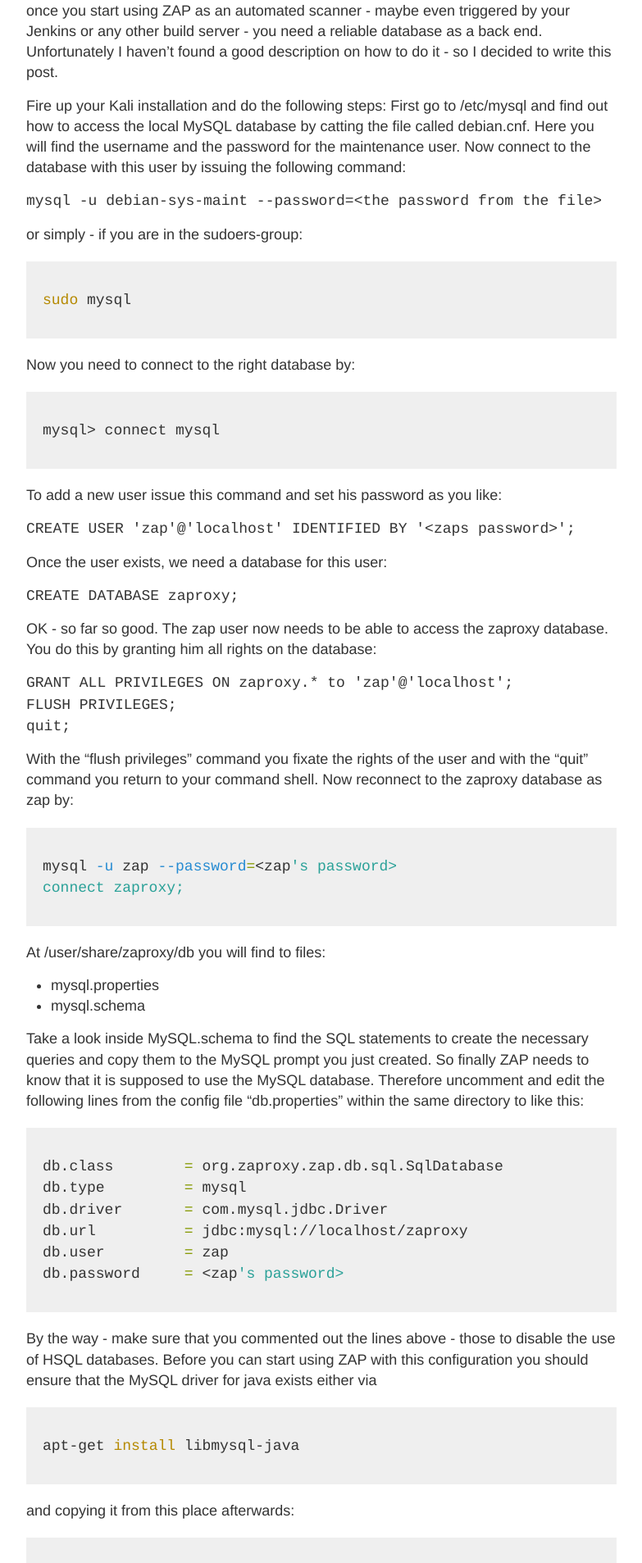
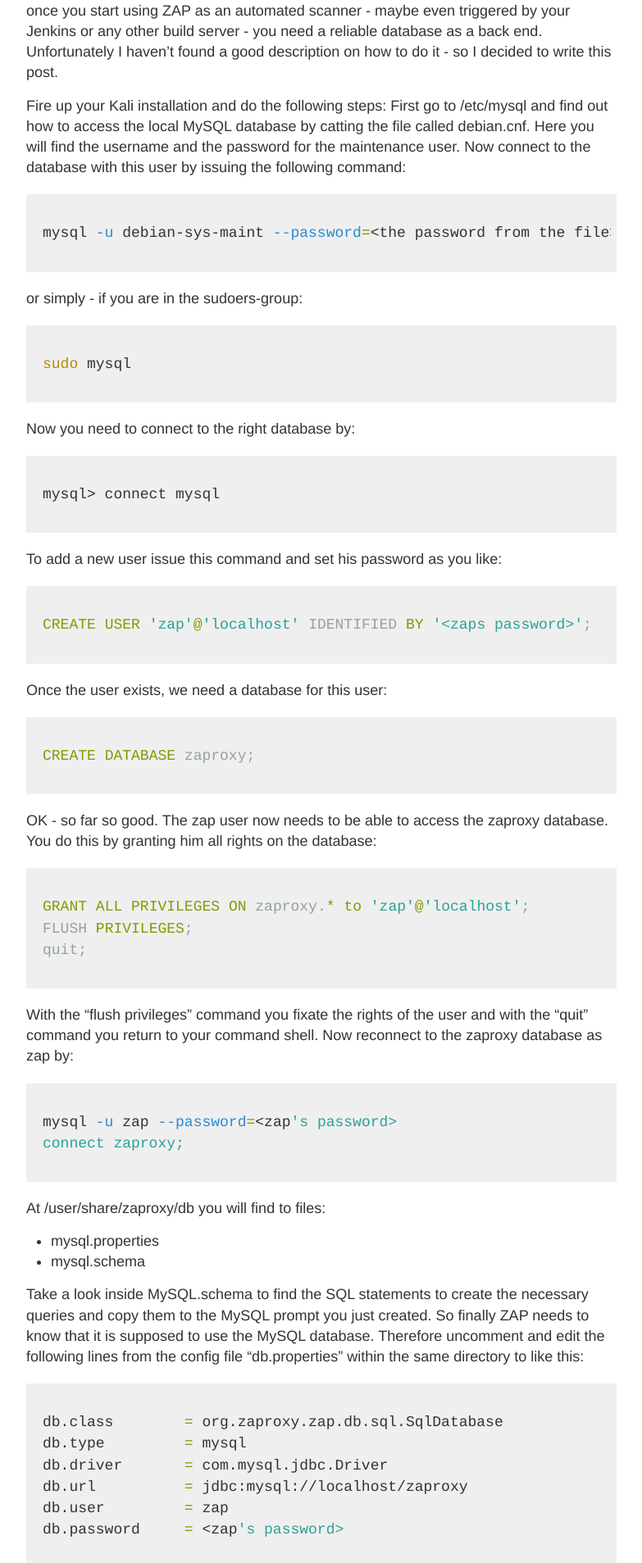
Before and after one commit to mmiedaner/mmiedaner.github.io, a Jekyll site: the page built from _posts/2016-05-15-setting-up-zap-with-mysql.md, in a window 1280 px wide. Shown: the part 551-2458 px from the top of the page at 82% size, without its empty margins (248-1031 px from the left). Built offline with Jekyll 4.4.1, drawn with Linux system fonts in a browser that asks for light colours; comment, search, counter and statistics services are not loaded.

Commit message:
layout fixes

````diff
--- a/_posts/2016-05-15-setting-up-zap-with-mysql.md
+++ b/_posts/2016-05-15-setting-up-zap-with-mysql.md
@@ -35,7 +35,9 @@
 and the password for the maintenance user. Now connect to the database
 with this user by issuing the following command:
 
-`mysql -u debian-sys-maint --password=<the password from the file>`
+```bash
+mysql -u debian-sys-maint --password=<the password from the file>
+```
 
 or simply - if you are in the sudoers-group:
 
@@ -50,19 +52,19 @@
 ```
 
 To add a new user issue this command and set his password as you like:
-```SQL
+```sql
 CREATE USER 'zap'@'localhost' IDENTIFIED BY '<zaps password>';
 ```
 
 Once the user exists, we need a database for this user:
-```SQL
+```sql
 CREATE DATABASE zaproxy;
 ```
 
 OK - so far so good. The zap user now needs to be able to access the
 zaproxy database. You do this by granting him all rights on the database:
 
-```SQL
+```sql
 GRANT ALL PRIVILEGES ON zaproxy.* to 'zap'@'localhost';
 FLUSH PRIVILEGES;
 quit;
--- a/_scss/_highlights.scss
+++ b/_scss/_highlights.scss
@@ -14,7 +14,7 @@
 .highlight {
   background-color: #efefef;
   padding: 7px 7px 7px 10px;
-  overflow: scroll;
+  overflow: auto; /* scroll; */
   margin: 20px 0 20px 0;
 }
 
````
Also changed, not shown: _posts/2015-07-12-postmessage-attack-and-security.md (+2 -2 lines).
